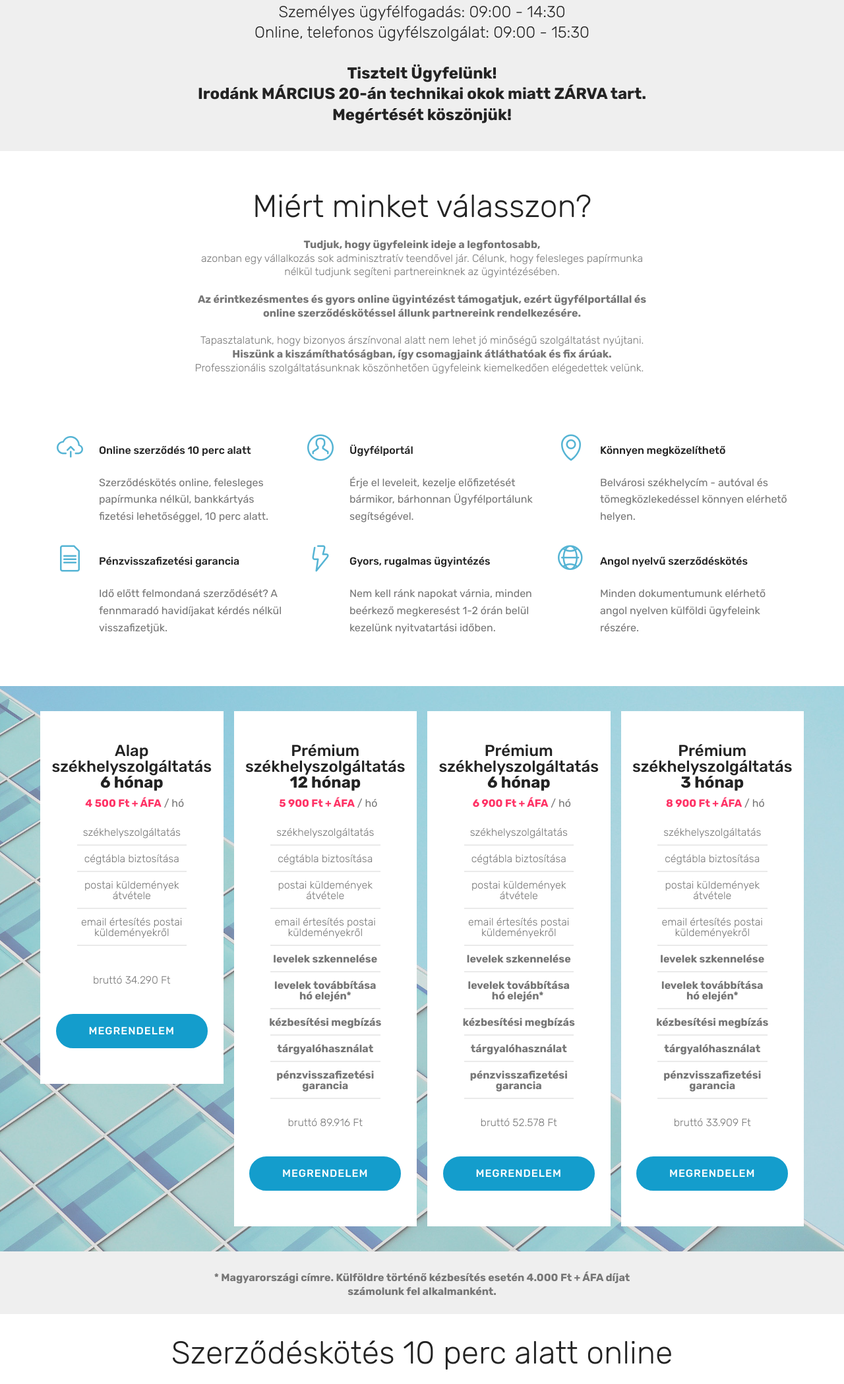
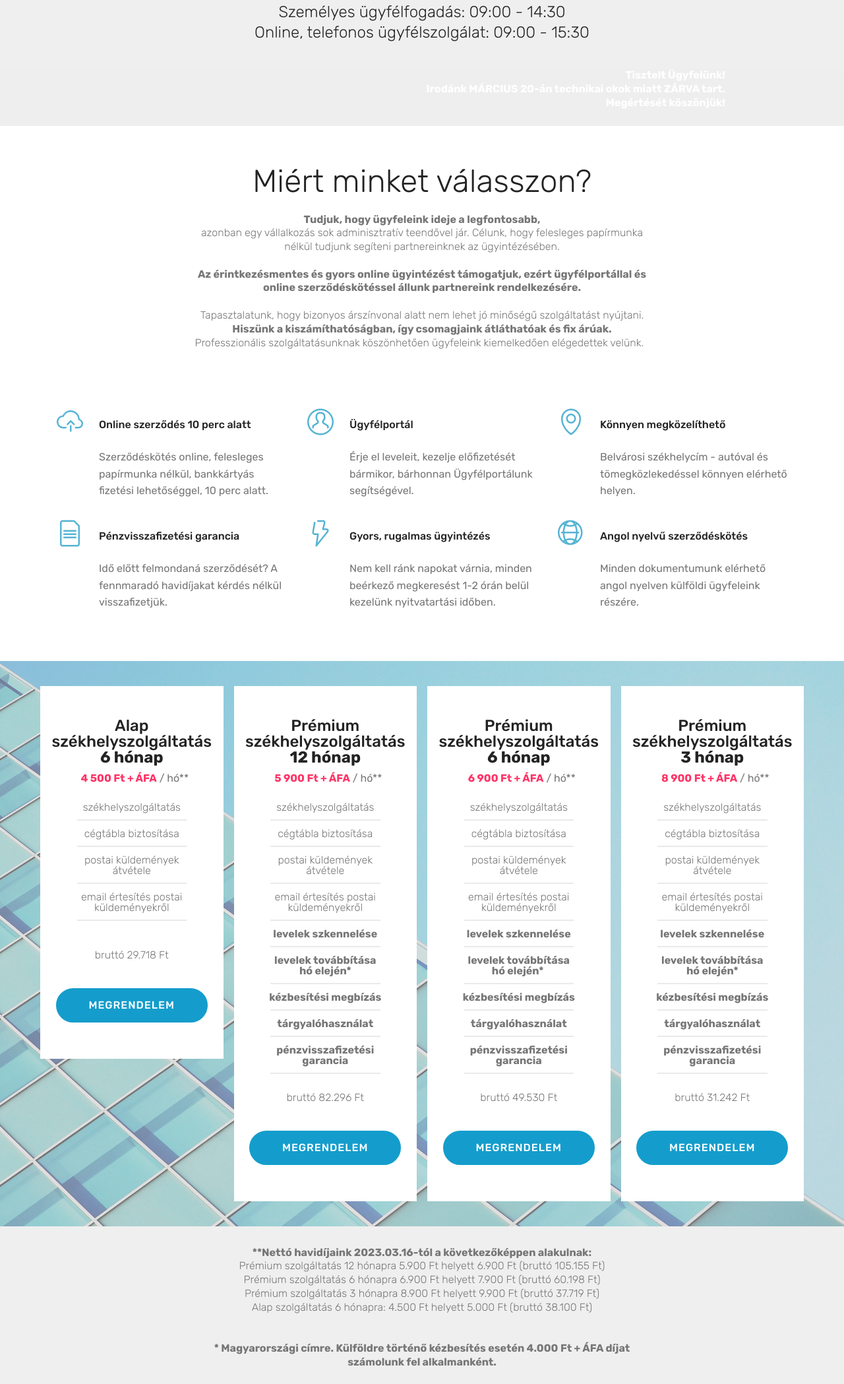
Before and after one commit to szekhelyszolgalat/szekhelyszolgalatnet, a plain HTML site: page index.html in a window 1280 px wide. Shown: the part 631-2729 px from the top of the page at 66% size. Drawn offline with Linux system fonts and the light colour scheme; files whose address does not match are found by name.

Commit message:
Add files via upload

```diff
--- a/index.html
+++ b/index.html
@@ -112,7 +112,26 @@
         <div class="justify-content-center row">
             <div class="media-container-column title col-12 col-md-10">
 
-                <h3 class="mbr-section-subtitle align-right mbr-light mbr-white pb-3 mbr-fonts-style display-5">Személyes ügyfélfogadás: 09:00 - 14:30<br>Online, telefonos ügyfélszolgálat: 09:00 - 15:30<br><br><b>Tisztelt Ügyfelünk!<br>Irodánk MÁRCIUS 20-án technikai okok miatt ZÁRVA tart.<br>Megértését köszönjük!</b></h3>
+                <h3 class="mbr-section-subtitle align-right mbr-light mbr-white pb-3 mbr-fonts-style display-5">Személyes ügyfélfogadás: 09:00 - 14:30<br>Online, telefonos ügyfélszolgálat: 09:00 - 15:30<br></h3>
+
+
+            </div>
+        </div>
+    </div>
+</section>
+
+<section class="mbr-section info4 cid-txTOBU1q7d" id="info4-27">
+
+
+
+
+    <div class="container">
+        <div class="justify-content-center row">
+            <div class="media-container-column title col-12 col-md-10">
+
+                <h3 class="mbr-section-subtitle align-right mbr-light mbr-white pb-3 mbr-fonts-style display-7"><strong>Tisztelt Ügyfelünk!
+</strong><div><strong>Irodánk MÁRCIUS 20-án technikai okok miatt ZÁRVA tart.
+</strong></div><div><strong>Megértését köszönjük!</strong></div></h3>
 
 
             </div>
@@ -255,13 +274,13 @@
                         <span class="price-value mbr-fonts-style display-5">&nbsp;</span>
                         <span class="price-figure mbr-fonts-style display-7">4 500 Ft + ÁFA</span>
                         <small class="price-term mbr-fonts-style display-7">
-                            / hó</small>
+                            / hó**</small>
                     </div>
                 </div>
                 <div class="plan-body pb-5">
                     <div class="plan-list align-center">
                         <ul class="list-group list-group-flush mbr-fonts-style display-4">
-                            <li class="list-group-item"><span style="font-size: 1rem;">székhelyszolgáltatás</span></li><li class="list-group-item"><span style="font-size: 1rem;">cégtábla biztosítása</span></li><li class="list-group-item"><span style="font-size: 1rem;">postai küldemények átvétele</span></li><li class="list-group-item">email értesítés postai küldeményekről</li><br><br><li class="list-group-item">bruttó 34.290 Ft</li>
+                            <li class="list-group-item"><span style="font-size: 1rem;">székhelyszolgáltatás</span></li><li class="list-group-item"><span style="font-size: 1rem;">cégtábla biztosítása</span></li><li class="list-group-item"><span style="font-size: 1rem;">postai küldemények átvétele</span></li><li class="list-group-item">email értesítés postai küldeményekről</li><br><br><li class="list-group-item">bruttó 29.718 Ft</li>
                         </ul>
                     </div>
                     <div class="mbr-section-btn text-center pt-4"><a href="index.html#header1-1s" class="btn btn-primary display-4">MEGRENDELEM</a></div>
@@ -276,7 +295,7 @@
                         <span class="price-value mbr-fonts-style display-5">&nbsp;</span>
                         <span class="price-figure mbr-fonts-style display-7">5 900 Ft + ÁFA</span>
                         <small class="price-term mbr-fonts-style display-7">
-                            / hó</small>
+                            / hó**</small>
                     </div>
                 </div>
                 <div class="plan-body pb-5">
@@ -286,7 +305,7 @@
 </li><li class="list-group-item">cégtábla biztosítása
 </li><li class="list-group-item">postai küldemények átvétele
 </li><li class="list-group-item">email értesítés postai küldeményekről
-<span style="font-size: 1rem;"></span></li><li class="list-group-item"><strong>levelek szkennelése</strong></li><li class="list-group-item"><strong>levelek továbbítása hó elején*</strong></li><li class="list-group-item"><strong>kézbesítési megbízás</strong></li><li class="list-group-item"><strong>tárgyalóhasználat</strong></li><li class="list-group-item"><strong>pénzvisszafizetési garancia</strong></li><br><li class="list-group-item">bruttó 89.916 Ft</li>
+<span style="font-size: 1rem;"></span></li><li class="list-group-item"><strong>levelek szkennelése</strong></li><li class="list-group-item"><strong>levelek továbbítása hó elején*</strong></li><li class="list-group-item"><strong>kézbesítési megbízás</strong></li><li class="list-group-item"><strong>tárgyalóhasználat</strong></li><li class="list-group-item"><strong>pénzvisszafizetési garancia</strong></li><br><li class="list-group-item">bruttó 82.296 Ft</li>
                         </ul>
                     </div>
                     <div class="mbr-section-btn text-center pt-4"><a href="index.html#header1-1s" class="btn btn-primary display-4">MEGRENDELEM</a></div>
@@ -300,7 +319,7 @@
                     <div class="plan-price">
                         <span class="price-value mbr-fonts-style display-5">&nbsp;</span>
                         <span class="price-figure mbr-fonts-style display-7">6 900 Ft + ÁFA</span>
-                        <small class="price-term mbr-fonts-style display-7">/ hó</small>
+                        <small class="price-term mbr-fonts-style display-7">/ hó**</small>
                     </div>
                 </div>
                 <div class="plan-body pb-5">
@@ -314,7 +333,7 @@
 </strong></li><li class="list-group-item"><strong>levelek továbbítása hó elején*&nbsp;</strong></li><li class="list-group-item"><strong>kézbesítési megbízás
 </strong></li><li class="list-group-item"><strong>tárgyalóhasználat
 </strong></li><li class="list-group-item"><strong>pénzvisszafizetési garancia
-</strong></li><br><li class="list-group-item">bruttó 52.578 Ft</li>
+</strong></li><br><li class="list-group-item">bruttó 49.530 Ft</li>
                         </ul>
                     </div>
                     <div class="mbr-section-btn text-center pt-4"><a href="index.html#header1-1s" class="btn btn-primary display-4">MEGRENDELEM</a></div>
@@ -329,7 +348,7 @@
                         <span class="price-value mbr-fonts-style display-5">&nbsp;</span>
                         <span class="price-figure mbr-fonts-style display-7">8 900 Ft + ÁFA</span>
                         <small class="price-term mbr-fonts-style display-7">
-                            / hó</small>
+                            / hó**</small>
                     </div>
                 </div>
                 <div class="plan-body pb-5">
@@ -344,7 +363,7 @@
 </strong></li><li class="list-group-item"><strong>kézbesítési megbízás
 </strong></li><li class="list-group-item"><strong>tárgyalóhasználat
 </strong></li><li class="list-group-item"><strong>pénzvisszafizetési garancia
-</strong></li><br><li class="list-group-item">bruttó 33.909 Ft</li>
+</strong></li><br><li class="list-group-item">bruttó 31.242 Ft</li>
                         </ul>
                     </div>
                     <div class="mbr-section-btn text-center pt-4"><a href="index.html#header1-1s" class="btn btn-primary display-4">MEGRENDELEM</a></div>
@@ -362,7 +381,7 @@
         <div class="media-container-row">
             <div class="title col-12 col-md-8">
 
-                <h3 class="mbr-section-subtitle align-center mbr-light mbr-fonts-style display-7"><strong>* Magyarországi címre. Külföldre történő kézbesítés esetén 4.000 Ft + ÁFA díjat számolunk fel alkalmanként.</strong></h3>
+                <h3 class="mbr-section-subtitle align-center mbr-light mbr-fonts-style display-7"><strong>**Nettó havidíjaink 2023.03.16-tól a következőképpen alakulnak:</strong><br>Prémium szolgáltatás 12 hónapra 5.900 Ft helyett 6.900 Ft (bruttó 105.155 Ft)<div>Prémium szolgáltatás 6 hónapra 6.900 Ft helyett 7.900 Ft (bruttó 60.198 Ft)<span style="font-size: 1rem;"></span></div><div>Prémium szolgáltatás 3 hónapra 8.900 Ft helyett 9.900 Ft (bruttó 37.719 Ft)<span style="font-size: 1rem;"></span></div><div>Alap szolgáltatás 6 hónapra: 4.500 Ft helyett 5.000 Ft (bruttó 38.100 Ft)</div><br><div><br><strong>* Magyarországi címre. Külföldre történő kézbesítés esetén 4.000 Ft + ÁFA díjat számolunk fel alkalmanként.</strong></div></h3>
 
             </div>
         </div>
@@ -474,7 +493,7 @@
         <div class="row">
             <div class="col-lg-8 mx-auto mbr-form" data-form-type="formoid">
 <!--Formbuilder Form-->
-<form action="https://mobirise.eu/" method="POST" class="mbr-form form-with-styler" data-form-title="Üzenet a weboldalon keresztül"><input type="hidden" name="email" data-form-email="true" value="kwrV6Y0bqeIA0z9i1LNxiM8VBpfsO/6/NyKT35VEPcn6fxoKCGgaM+dXEEBwL2H316T7owuQ5uvzf4FwgQKOa8s1E0ZzTAA4uiCDQsk1QiRuU33Rj9Z7d/KYT3wmVDgz">
+<form action="https://mobirise.eu/" method="POST" class="mbr-form form-with-styler" data-form-title="Üzenet a weboldalon keresztül"><input type="hidden" name="email" data-form-email="true" value="JcKjH0QTj+pcWeYifb5rXHtCPIqKVv24m0DrEO+VKkjQWRsScuq7wRSce4xlB6+zsqNX7CNF8REIuor3yNosR/8HK3xTlpaPabGpDmeJpac2ZAMDRgJZH9IKv6B8Wj7a">
 <div class="form-row">
 <div hidden="hidden" data-form-alert="" class="alert alert-success col-12">Köszönjük, hogy kitöltötte, munkatársunk hamarosan felveszi Önnel a kapcsolatot megadott elérhetőségein!</div>
 <div hidden="hidden" data-form-alert-danger="" class="alert alert-danger col-12">Oops...! some problem!</div>
@@ -853,7 +872,7 @@
             <div class="col-12 col-md-3 mbr-fonts-style display-7">
                 <p class="mbr-text">
                     <strong>Címünk</strong>
-<br><a href="https://www.google.com/maps/place/Sz%C3%A9khelySzolg%C3%A1lat.Net,+Sz%C3%A9khelyszolg%C3%A1ltat%C3%A1s/@47.5064095,19.0475543,17z/data=!3m1!4b1!4m5!3m4!1s0x4741dc13d035d0e5:0xfa3574f3044dc8b7!8m2!3d47.5064059!4d19.0497431" target="_blank" class="text-primary">1054 Budapest, Honvéd utca 8.</a><br>13-as kapucsengő<br>
+<br><a href="https://www.google.com/maps/place/Sz%C3%A9khelySzolg%C3%A1lat.Net,+Sz%C3%A9khelyszolg%C3%A1ltat%C3%A1s/@47.5064095,19.0475543,17z/data=!3m1!4b1!4m5!3m4!1s0x4741dc13d035d0e5:0xfa3574f3044dc8b7!8m2!3d47.5064059!4d19.0497431" class="text-primary">1054 Budapest, Honvéd utca 8., 1. em. 2.</a><br>13-as kapucsengő<br>
                     <br><strong>Email</strong><br><a href="mailto:titkarsag@szekhelyszolgalat.net" class="text-primary">titkarsag@szekhelyszolgalat.net</a><br><br><strong>Telefon</strong><br><a href="tel:+36703971095                    " class="text-primary">+36 70 397 1095 &nbsp; &nbsp; &nbsp; &nbsp; &nbsp; &nbsp; &nbsp; &nbsp; &nbsp; &nbsp;</a><br><br></p>
             </div>
             <div class="col-12 col-md-3 mbr-fonts-style display-7">
```
Also changed, not shown: screenshot.png, 1 other file.
